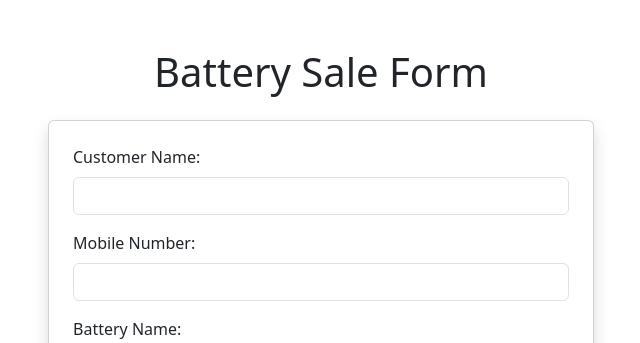
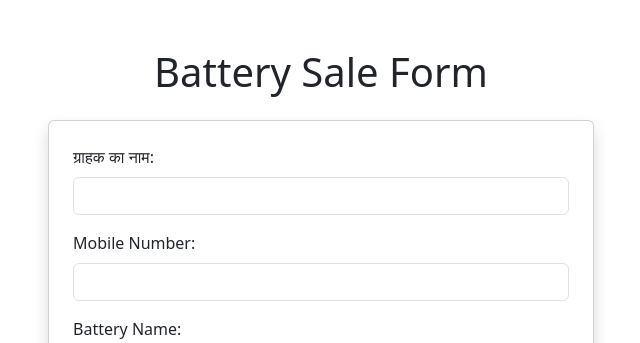
Before and after one commit to AshishP-armar/Kamal_inveter_battery, a Flask app: page / in a window 1280 px wide. Shown: the top 343 px of the page, without its empty margins (319-959 px from the left). Run offline with Flask 3, Linux system fonts and the light colour scheme.

Commit message:
Update index.html
name in hindi

```diff
--- a/templates/index.html
+++ b/templates/index.html
@@ -29,7 +29,8 @@
             <div class="col-md-6">
                 <form action="/" method="POST" class="card p-4 shadow">
                     <div class="mb-3">
-                        <label for="customer_name" class="form-label">Customer Name:</label>
+                        <label for="customer_name" class="form-label">
+ग्राहक का नाम:</label>
                         <input type="text" id="customer_name" name="customer_name" class="form-control" required maxlength="50">
                     </div>
                     <div class="mb-3">
```
